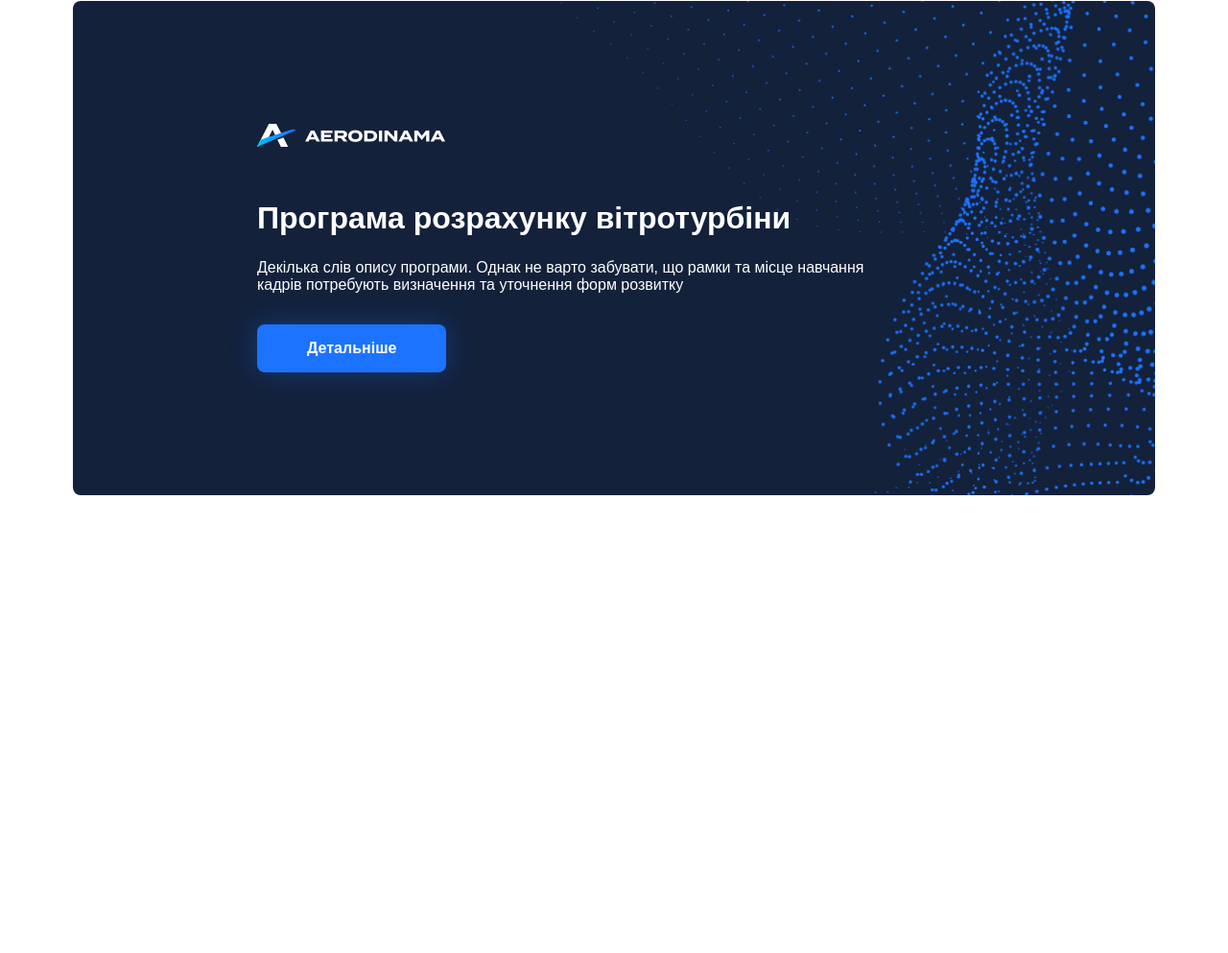
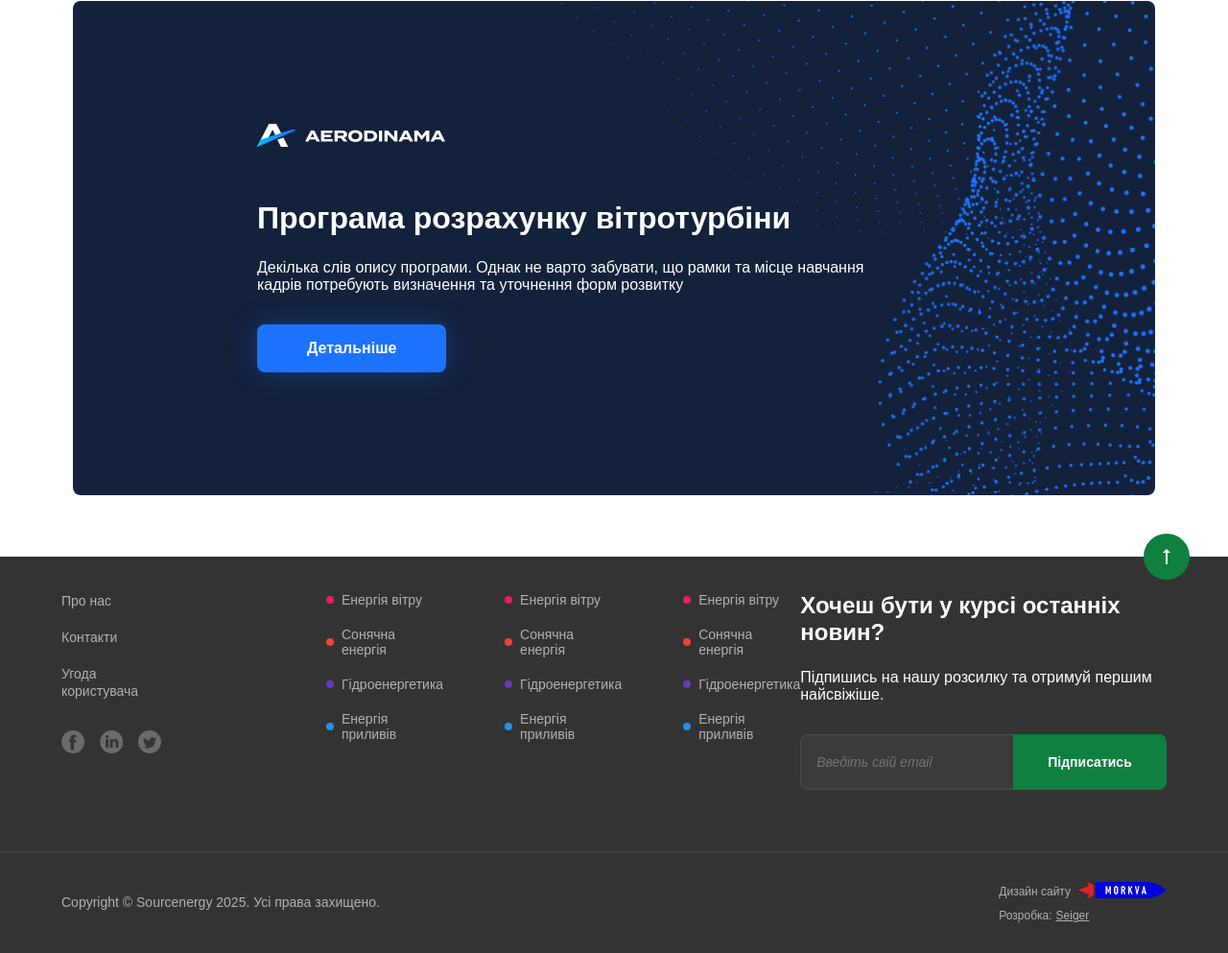
Before and after one commit to Pivoslave/seiger_test, a plain HTML site: page pages/mainpage.html in a window 1280 px wide. Shown: the part 3714-4707 px from the top of the page at 96% size. Before the commit the page ends 4230 px from the top, so only its background shows below. Drawn offline with Linux system fonts and the light colour scheme.

Commit message:
feat: desktop footer

```diff
--- a/pages/mainpage.html
+++ b/pages/mainpage.html
@@ -984,6 +984,67 @@
 
         </main>
 
+        <footer>
+            <button class="hide-show"></button>
+
+            <div class="upper">
+                <div class="upper-left">
+                    <div class="links">
+                        <ul>
+                            <li><a href="#">Про нас</a></li>
+                            <li><a href="#">Контакти</a></li>
+                            <li><a href="#">Угода користувача</a></li>
+                        </ul>
+                        <div class="image-links">
+                            <a href="#"><img src="../assets/images/footer/footer_fb.svg"/></a>
+                            <a href="#"><img src="../assets/images/footer/footer_li.svg"/></a>
+                            <a href="#"><img src="../assets/images/footer/footer_tw.svg"/></a>
+                        </div>
+                    </div>
+
+                    <div class="categories">
+                        <div class="category-column">
+                            <a href="#"><span style="--category-color: #e81e62">Енергія вітру</span></a>
+                            <a href="#"><span style="--category-color: #f34236">Сонячна енергія</span></a>
+                            <a href="#"><span style="--category-color: #663ab6">Гідроенергетика</span></a>
+                            <a href="#"><span style="--category-color: #2290e9">Енергія приливів</span></a>
+                        </div>
+                        <div class="category-column">
+                            <a href="#"><span style="--category-color: #e81e62">Енергія вітру</span></a>
+                            <a href="#"><span style="--category-color: #f34236">Сонячна енергія</span></a>
+                            <a href="#"><span style="--category-color: #663ab6">Гідроенергетика</span></a>
+                            <a href="#"><span style="--category-color: #2290e9">Енергія приливів</span></a>
+                        </div>
+                        <div class="category-column">
+                            <a href="#"><span style="--category-color: #e81e62">Енергія вітру</span></a>
+                            <a href="#"><span style="--category-color: #f34236">Сонячна енергія</span></a>
+                            <a href="#"><span style="--category-color: #663ab6">Гідроенергетика</span></a>
+                            <a href="#"><span style="--category-color: #2290e9">Енергія приливів</span></a>
+                        </div>
+                    </div>
+                </div>
+
+                <div class="upper-right">
+                    <span class="newsletter-main">Хочеш бути у курсі останніх новин?</span>
+                    <span class="newsletter-secondary">Підпишись на нашу розсилку та отримуй першим найсвіжіше.</span>
+
+                    <form action="" method="post" class="newsletter-form">
+                        <input type="email" placeholder="Введіть свій email"/>
+                        <input type="submit" value="Підписатись"/>
+                    </form>
+                </div>
+            </div>
+
+            <div class="lower">
+                <span class="copyright">Copyright © Sourcenergy 2025. Усі права захищено.</span>
+
+                <div>
+                    <span class="design-credits">Дизайн сайту</span>
+                    <span class="dev-credits">Розробка: <span class="dev-credits underscored"> Seiger</span></span>
+                </div>
+            </div>
+        </footer>
+
         <script src="../scripts.js"></script>
 
     </body>
--- a/styles.css
+++ b/styles.css
@@ -2,6 +2,7 @@
 @import "styles/header.css";
 @import "styles/mainpage.css";
 @import "styles/components/uniform_article.css";
+@import "styles/components/footer.css";
 
 @font-face {
     font-family: "Montserrat", sans-serif;
@@ -63,3 +64,10 @@
     font-weight: 900;
     src: url("/assets/fonts/Montserrat/Montserrat-Black.ttf") format("truetype");
 }
+
+@font-face {
+    font-family: "Monserrat", sans-serif;
+    font-weight: 400;
+    src: url("/assets/fonts/Montserrat/Montserrat-Italic.ttf");
+    font-style: italic;
+}
--- /dev/null
+++ b/styles/components/footer.css
@@ -0,0 +1,182 @@
+footer{
+    background-color: #333333;
+    position: relative;
+    height: 20rem;
+}
+
+.hide-show{
+    position: absolute;
+    top: 0;
+    right: 2.5rem;
+    background-image: url("../../assets/images/arrow-right-white.svg");
+    transform: translateY(-50%) rotate(-90deg);
+    background-repeat: no-repeat;
+    background-position: center;
+    background-color: #0f8040;
+    height: 3rem;
+    aspect-ratio: 1/1;
+    border-radius: 50%;
+}
+
+footer .upper{
+    display: flex;
+    padding: 2.325rem 4rem 0 4rem;
+    justify-content: space-between;
+    margin-bottom: 4rem;
+}
+
+.upper .upper-left{
+    display: flex;
+}
+
+.links ul{
+    padding-left: 0;
+    margin: 0;
+}
+
+.links > ul li+li{
+    margin-top: 1.25rem;
+}
+
+.links a{
+    color: #b2b2b2;
+    font-weight: 400;
+    font-size: 14px;
+}
+
+.links .image-links{
+    display: flex;
+    margin-top: 2rem;
+}
+
+.image-links > a + a{
+    margin-left: 1rem;
+}
+
+.upper-left .categories{
+    display: flex;
+    margin-left: 10.75rem;
+}
+
+.category-column span{
+    height: auto;
+    color: #b2b2b2;
+    font-size: 14px;
+    font-weight: 400;
+}
+
+.category-column + .category-column{
+    margin-left: 4rem;
+}
+
+.category-column span:before{
+    content: "";
+    height: 0.5rem;
+    aspect-ratio: 1/1;
+    border-radius: 50%;
+    background-color: var(--category-color);
+    margin-right: 0.5rem;
+}
+
+.category-column a + a{
+    margin-top: 1.25rem;
+    display: block;
+}
+
+.upper .upper-right{
+    width: 26.4375rem;
+    color: white;
+}
+
+.upper-right .newsletter-main{
+    font-size: 24px;
+    font-weight: 600;
+    height: auto;
+}
+
+.upper-right .newsletter-secondary{
+    font-size: 16px;
+    font-weight: 400;
+    height: auto;
+    margin-top: 1.5rem;
+}
+
+.newsletter-form{
+    margin-top: 2rem;
+    position: relative;
+    max-width: 100%;
+}
+
+.newsletter-form input[type = "email"]{
+    font-style: italic;
+    font-size: 14px;
+    font-weight: 400;
+    padding: 1.25rem 10rem 1.25rem 1rem;
+    background-color: #3b3b3b;
+    border: solid 1px #4d4d4d;
+    color: #b2b2b2;
+    border-radius: 8px;
+    width: 100%;
+    box-sizing: border-box;
+}
+
+.newsletter-form input[type = "submit"]{
+    position: absolute;
+    right: 0;
+    width: 10rem;
+    max-width: 10rem;
+    height: 100%;
+    border: none;
+    border-radius: 0 8px 8px 0;
+    color: white;
+    font-weight: 600;
+    font-size: 14px;
+    background-color: #0f8040;
+    cursor: pointer;
+}
+
+.lower{
+    display: flex;
+    justify-content: space-between;
+    align-items: center;
+    padding: 2rem 4rem;
+    background-color: #333333;
+    position: relative;
+    color: #b2b2b2;
+}
+
+.lower:before{
+    display: block;
+    position: absolute;
+    content: "";
+    height: 1px;
+    background-color: #474747;
+    width: 100%;
+    top: 0;
+    left: 0;
+}
+
+.lower .copyright{
+    font-size: 14px;
+    font-weight: 400;
+}
+
+.lower > div span{
+    color: #b2b2b2;
+    font-size: 12px;
+    height: auto;
+}
+
+.design-credits:after{
+    content: url("../../assets/images/footer/morkva.png");
+    margin-left: 0.5rem;
+}
+
+.design-credits{
+    margin-bottom: 0.5rem;
+}
+
+.dev-credits.underscored{
+    margin-left: 0.25rem;
+    text-decoration: underline;
+}
--- a/styles/mainpage.css
+++ b/styles/mainpage.css
@@ -285,6 +285,7 @@
     margin-top: 2rem;
     border-radius: 8px;
     position: relative;
+    margin-bottom: 4rem;
 }
 
 .sponsored-wrapper > div{
```
Also changed, not shown: assets/images/footer/footer_fb.svg (added), assets/images/footer/footer_li.svg (added), assets/images/footer/footer_tw.svg (added), assets/images/footer/morkva.png (added).
